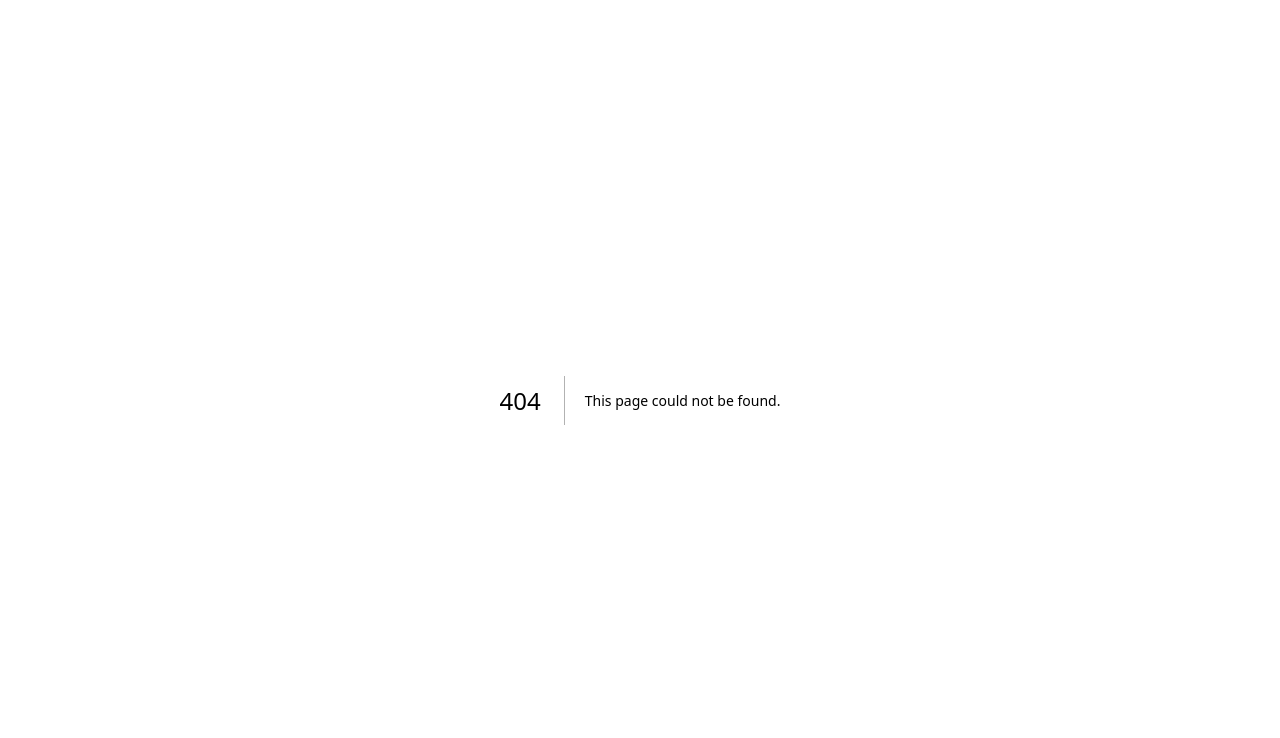
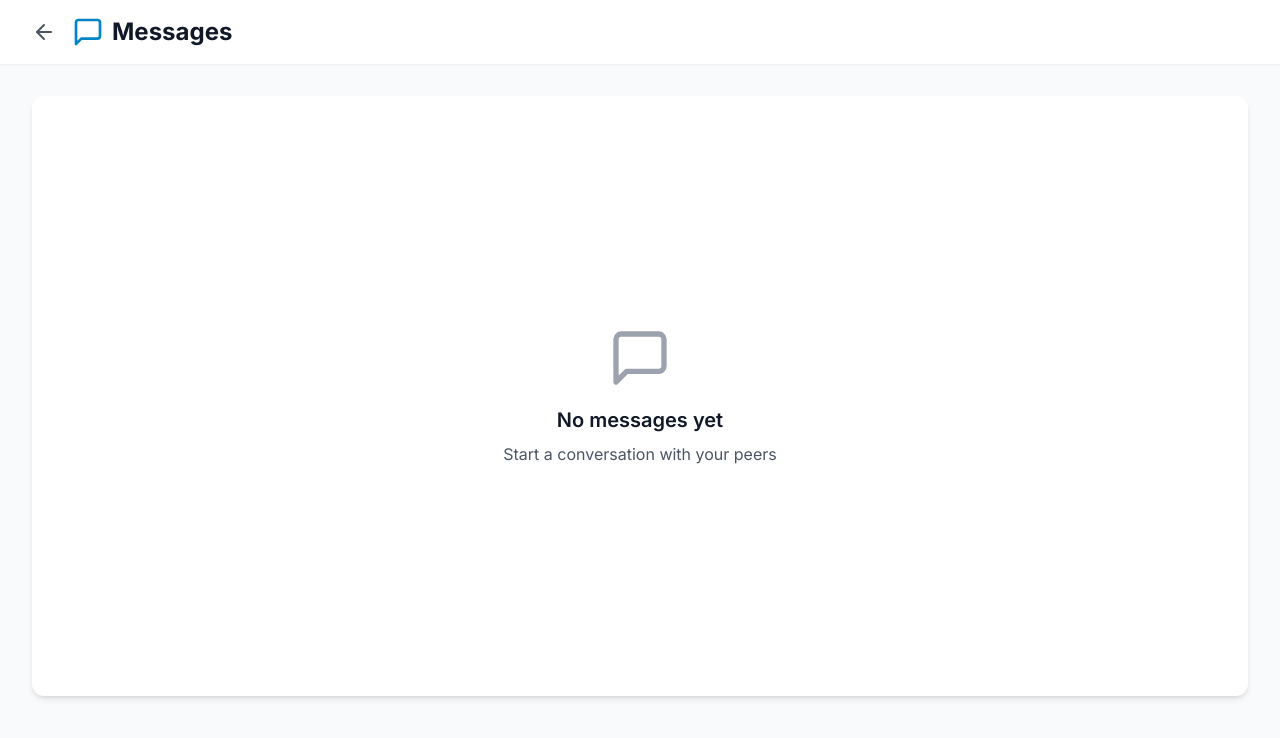
Before and after one commit to prateek2105-ops/peerlearn, a Next.js app: page /messages in a window 1280 px wide. Before the commit this address had no page. Shown: the top 738 px of the page. Built offline with nearby package versions, Linux system fonts and the light colour scheme.

Commit message:
Add messages page

```diff
--- /dev/null
+++ b/app/messages/page.tsx
@@ -0,0 +1,34 @@
+'use client';
+
+import Link from 'next/link';
+import { ArrowLeft, MessageSquare } from 'lucide-react';
+
+export default function Messages() {
+  return (
+    <div className="min-h-screen bg-gray-50">
+      <header className="bg-white shadow-sm">
+        <nav className="max-w-7xl mx-auto px-4 sm:px-6 lg:px-8 py-4">
+          <div className="flex items-center space-x-4">
+            <Link href="/dashboard" className="text-gray-600 hover:text-primary-600">
+              <ArrowLeft className="h-6 w-6" />
+            </Link>
+            <div className="flex items-center space-x-2">
+              <MessageSquare className="h-8 w-8 text-primary-600" />
+              <span className="text-2xl font-bold text-gray-900">Messages</span>
+            </div>
+          </div>
+        </nav>
+      </header>
+
+      <main className="max-w-7xl mx-auto px-4 sm:px-6 lg:px-8 py-8">
+        <div className="bg-white rounded-xl shadow-md h-[600px] flex items-center justify-center">
+          <div className="text-center">
+            <MessageSquare className="h-16 w-16 text-gray-400 mx-auto mb-4" />
+            <h3 className="text-xl font-semibold text-gray-900 mb-2">No messages yet</h3>
+            <p className="text-gray-600">Start a conversation with your peers</p>
+          </div>
+        </div>
+      </main>
+    </div>
+  );
+}
```
